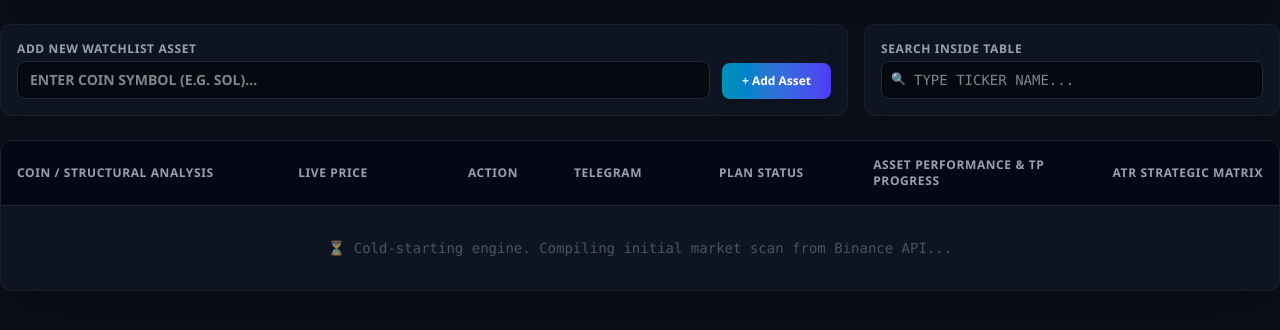
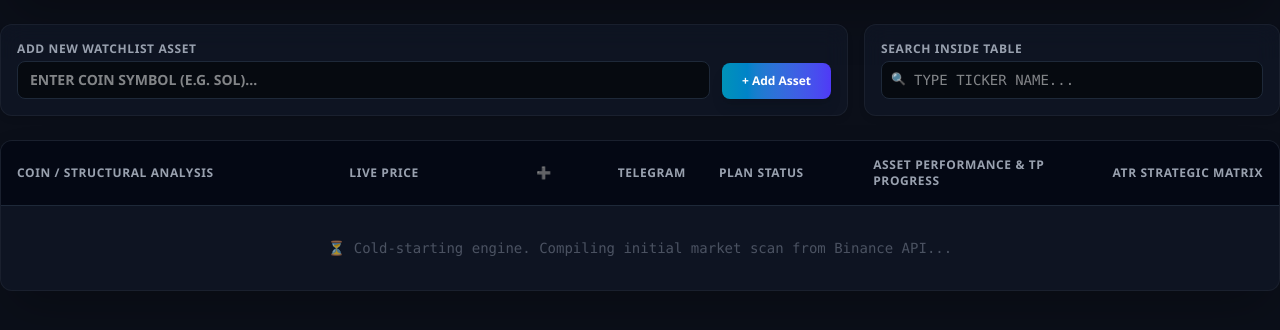
Before and after one commit to az166/Quantum_radar, a Flask app: page / in a window 1280 px wide. Shown: the part 90-420 px from the top of the page. Run offline with Flask 3, Linux system fonts and the light colour scheme; data that the repository does not hold is empty.

Commit message:
Update index.html

```diff
--- a/templates/index.html
+++ b/templates/index.html
@@ -61,10 +61,10 @@
                 <table class="w-full text-left border-collapse table-fixed min-w-[1000px]">
                     <thead>
                         <tr class="bg-gray-950/80 text-gray-400 text-xs font-bold uppercase tracking-wider border-b border-gray-800">
-                            <th class="p-4 w-[22%]">Coin / Structural Analysis</th>
+                            <th class="p-4 w-[26%]">Coin / Structural Analysis</th>
                             <th class="p-4 w-[12%]">Live Price</th>
-                            <th class="p-4 text-center w-[9%]">Action</th>
-                            <th class="p-4 text-center w-[9%]">Telegram</th>
+                            <th class="p-4 text-center w-[9%]">➕</th>
+                            <th class="p-4 text-center w-[5%]">Telegram</th>
                             <th class="p-4 text-center w-[15%]">Plan Status</th>
                             <th class="p-4 w-[18%]">Asset Performance & TP Progress</th>
                             <th class="p-4 text-right w-[15%]">ATR Strategic Matrix</th>
@@ -440,7 +440,7 @@
                             <div class="text-xs ${priceChangeClass} font-bold mt-0.5 truncate">${coin.persen_harga >= 0 ? '+' : ''}${(coin.persen_harga || 0).toFixed(2)}%</div>
                         </td>
                         <td class="p-4 text-center overflow-hidden">
-                            <button onclick="openModal('${coin.koin}', ${coin.amount}, ${coin.entry})" class="bg-indigo-600/10 text-indigo-400 hover:bg-indigo-600/30 border border-indigo-500/20 px-2 py-1 rounded text-xs font-bold transition cursor-pointer block w-full truncate">Manage</button>
+                            <button onclick="openModal('${coin.koin}', ${coin.amount}, ${coin.entry})" class="bg-indigo-600/10 text-indigo-400 hover:bg-indigo-600/30 border border-indigo-500/20 px-2 py-1 rounded text-xs font-bold transition cursor-pointer block w-full truncate">➕</button>
                         </td>
                         <td class="p-4 text-center overflow-hidden">
                             <button onclick="sendTelegramManual(this, '${coin.koin}')" class="bg-amber-600/10 text-amber-400 hover:bg-amber-600/30 border border-amber-500/20 px-2 py-1 rounded text-xs font-bold transition flex items-center justify-center gap-1 w-full cursor-pointer truncate">✈️ Send</button>
```
